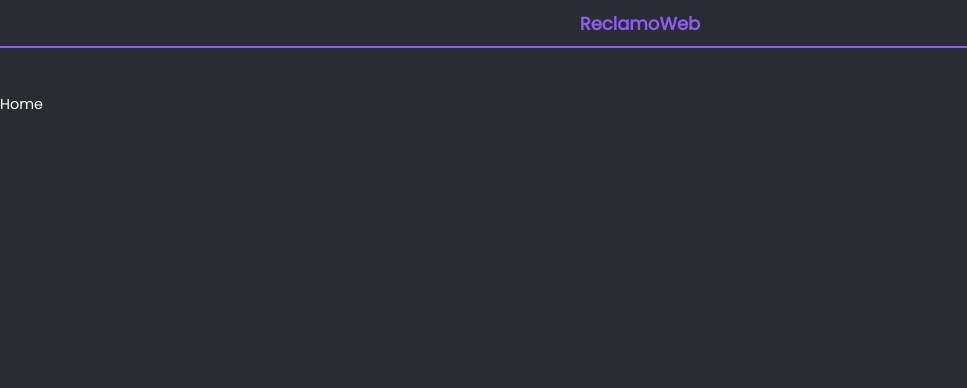
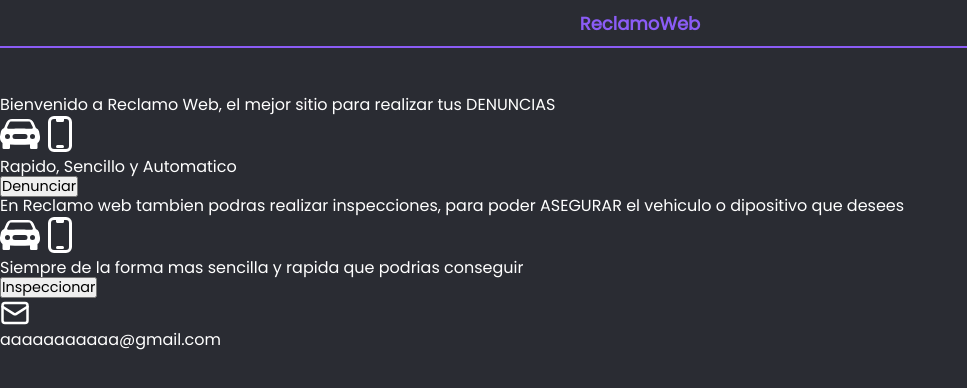
Before and after one commit to DBrange/rw-front, a React (Vite) app in the folder client/: page / in a window 1280 px wide. Shown: the top 388 px of the page, without its empty margins (0-967 px from the left). Built offline with nearby package versions, Linux system fonts and the light colour scheme.

Commit message:
globalloader added

```diff
--- a/client/src/App.tsx
+++ b/client/src/App.tsx
@@ -1,9 +1,21 @@
 import { Route, Routes } from "react-router-dom";
-import { Home, Inspect, Report } from "./pages";
-import { Body, Header, LinkNavigate, LogoText, MainContent } from "./styledComponents";
+import {
+  Body,
+  Header,
+  LinkNavigate,
+  LogoText,
+  MainContent,
+} from "./styledComponents";
+import { Suspense, lazy } from "react";
+import { GlobalLoader } from "./components";
+
+const Home = lazy(() => import('./pages/Home/Home'))
+const Inspect = lazy(() => import('./pages/Inspect/Inspect'))
+const Report = lazy(() => import('./pages/Report/Report'))
 
 function App() {
   return (
+    <Suspense fallback={<GlobalLoader />}>
       <Body>
         <Header>
           <LinkNavigate to="/">
@@ -18,6 +30,7 @@ function App() {
           </Routes>
         </MainContent>
       </Body>
+    </Suspense>
   );
 }
 
--- /dev/null
+++ b/client/src/components/GloblaLoader/GlobalLoader.styled.ts
@@ -0,0 +1,18 @@
+import { theme } from "@/styledComponents";
+import styled from "styled-components";
+
+export const SectionGlobalLoader = styled.section`
+  position: fixed;
+  top: 0;
+  left: 0;
+  display: flex;
+  justify-content: center;
+  align-items: center;
+  height: 100vh;
+  width: 100vw;
+  background-color: ${theme.pColor};
+  transition: all 0.2s linear;
+  pointer-events: none;
+  z-index: 101;
+  opacity: 1;
+`;
--- /dev/null
+++ b/client/src/components/GloblaLoader/GlobalLoader.tsx
@@ -0,0 +1,11 @@
+import { Loader } from "..";
+import { SectionGlobalLoader } from "./GlobalLoader.styled";
+
+function GlobalLoader() {
+  return (
+    <SectionGlobalLoader>
+      <Loader />
+    </SectionGlobalLoader>
+  );
+}
+export default GlobalLoader;
--- /dev/null
+++ b/client/src/components/GloblaLoader/index.ts
@@ -0,0 +1,2 @@
+export * from './GlobalLoader.styled';
+export { default as GlobalLoader } from './GlobalLoader';
--- a/client/src/components/index.ts
+++ b/client/src/components/index.ts
@@ -34,6 +34,7 @@ export * from './FormVehicleData';
 export * from './FormVehicleDetail';
 export * from './FormVehicleReportData';
 export * from './FormVehicleReportDetail';
+export * from './GloblaLoader';
 export * from './Loader';
 export * from './LoaderImages';
 export * from './ModalError';
--- a/client/src/pages/Home/Home.tsx
+++ b/client/src/pages/Home/Home.tsx
@@ -1,6 +1,111 @@
+import { Link } from "react-router-dom";
+import { BsFillCarFrontFill } from "react-icons/bs";
+import { HiMiniDevicePhoneMobile } from "react-icons/hi2";
+import { LuMail } from "react-icons/lu";
+import { BsArrowUp } from "react-icons/bs";
+import { useEffect, useState } from "react";
+
 function Home() {
+  // const [isVisible, setIsVisible] = useState(false);
+
+  // const toggleVisibility = () => {
+  //   if (window.scrollY > 300) {
+  //     setIsVisible(true);
+  //   } else {
+  //     setIsVisible(false);
+  //   }
+  // };
+
+  // const scrollToTop = () => {
+  //   window.scrollTo({
+  //     top: 0,
+  //     behavior: "smooth",
+  //   });
+  // };
+
+  // useEffect(() => {
+  //   window.addEventListener("scroll", toggleVisibility);
+  //   return () => {
+  //     window.removeEventListener("scroll", toggleVisibility);
+  //   };
+  // }, []);
   return (
-    <div>Home</div>
-  )
+    <>
+      {/* <button
+        className={`fixed right-4 bottom-4 p-4 rounded-full shadow-md bg-violet-500 text-white ${
+          isVisible ? "block" : "hidden"
+        }`}
+        onClick={scrollToTop}
+      >
+        <BsArrowUp />
+      </button> */}
+      <div className="">
+        <section className="h-screen flex flex-col justify-center items-center bg-violet-300 gap-12 px-4">
+          <div className="text-center text-white text-lg">
+            <p>
+              Bienvenido a Reclamo Web, el mejor sitio para realizar tus
+              <span className="text-violet-500"> DENUNCIAS</span>
+            </p>
+            <div className="flex justify-center gap-5 mt-5 mb-2">
+              <BsFillCarFrontFill size={40} />
+              <HiMiniDevicePhoneMobile size={40} />
+            </div>
+            <p className=" text-sm">Rapido, Sencillo y Automatico</p>
+          </div>
+
+          <Link to={"/denuncia"}>
+            <button className="bg-violet-500 rounded-md px-10 py-2 active:translate-y-1 text-white">
+              Denunciar
+            </button>
+          </Link>
+        </section>
+
+        <section className="h-screen flex flex-col justify-center items-center bg-white gap-12 px-4">
+          <div className="text-center text-lg">
+            <p>
+              En Reclamo web tambien podras realizar inspecciones, para poder{" "}
+              <span className="text-violet-500">ASEGURAR</span> el vehiculo o
+              dipositivo que desees
+            </p>{" "}
+            <div className="flex justify-center gap-5 mt-5 mb-2">
+              <BsFillCarFrontFill size={40} />
+              <HiMiniDevicePhoneMobile size={40} />
+            </div>
+            <p className="text-sm">
+              Siempre de la forma mas sencilla y rapida que podrias conseguir
+            </p>
+          </div>
+          <Link to={"/inspeccion"}>
+            <button className="bg-violet-500 rounded-md px-10 py-2 active:translate-y-1 text-white">
+              Inspeccionar
+            </button>
+          </Link>
+        </section>
+
+        <footer className="h-16 flex flex-col justify-center items-center bg-violet-300 gap-12 px-4 text-white text-center ">
+          <div className="flex gap-5 items-center ">
+
+            <i>
+              <LuMail size={ 30} />
+            </i>
+          <p className="">
+            aaaaaaaaaaa@gmail.com
+          </p>
+          </div>
+          {/* <p className=" text-lg">
+            Para cualquiera de las opciones que ofrecemos, una vez que completes
+            todos los datos de tu vehiculo o dispositivo y finalizes el
+            formulario, se te enviara a ti y a nuestro broker un archivo PDF con
+            todos los datos ingresados, este broker se contactara contigo a la
+            brevedad.
+          </p>
+          <p>
+            Ante cualquier duda, puedes comunicarte con nosotros por medio de
+            ............
+          </p> */}
+        </footer>
+      </div>
+    </>
+  );
 }
-export default Home
+export default Home;
```
Lines whose indentation alone changed are shown as unchanged.
